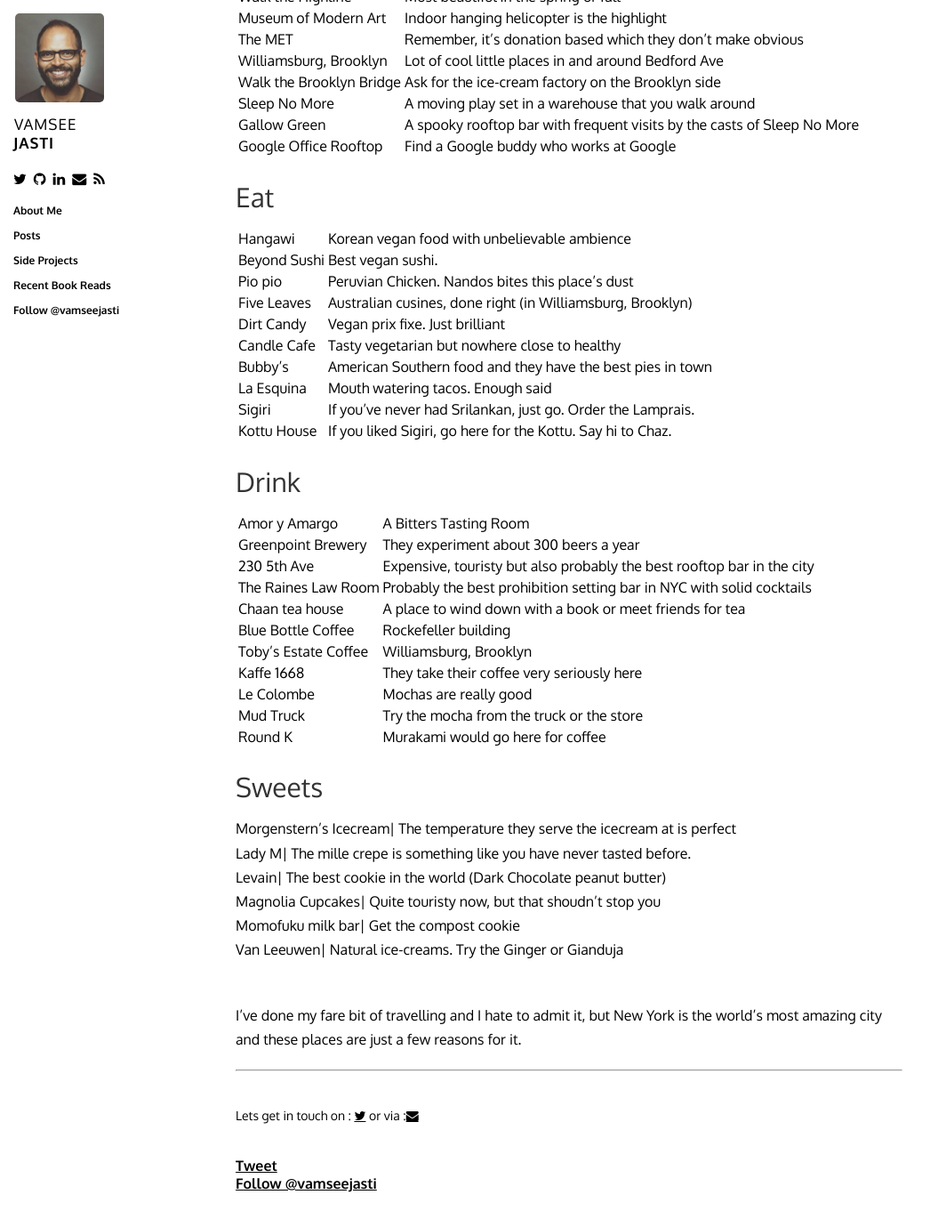
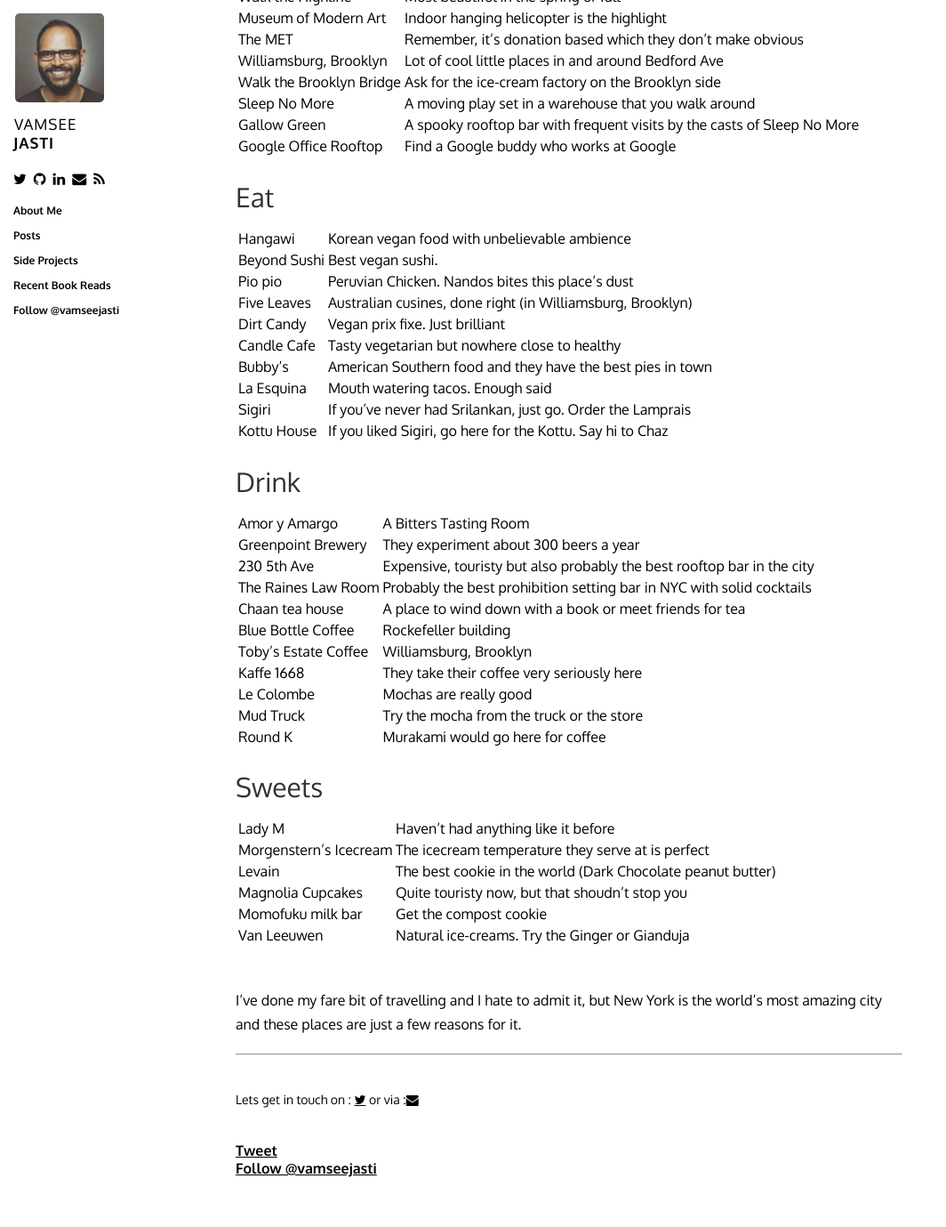
Before and after one commit to jasti/jasti.github.io, a Jekyll site: the page built from _posts/2014-03-13-ny.markdown, in a window 1280 px wide and 1400 px high, scrolled down 426 px. Shown: the top 1379 px of the window at 89% size, without its empty margins (0-1064 px from the left). Built offline with Jekyll 4.4.1, drawn with Linux system fonts in a browser that asks for light colours; nearby versions of some CDN libraries; comment, search, counter and statistics services are not loaded.

Commit message:
fix typos

```diff
--- a/_posts/2014-03-13-ny.markdown
+++ b/_posts/2014-03-13-ny.markdown
@@ -30,8 +30,8 @@
 Candle Cafe| Tasty vegetarian but nowhere close to healthy<br>
 Bubby’s| American Southern food and they have the best pies in town<br>
 La Esquina| Mouth watering tacos. Enough said <br>
-Sigiri| If you've never had Srilankan, just go. Order the Lamprais.<br>
-Kottu House| If you liked Sigiri, go here for the Kottu. Say hi to Chaz.<br>
+Sigiri| If you've never had Srilankan, just go. Order the Lamprais<br>
+Kottu House| If you liked Sigiri, go here for the Kottu. Say hi to Chaz<br>
 
 <h2>Drink</h2>
 
@@ -49,12 +49,13 @@
 
 <h2>Sweets</h2>
 
-Morgenstern's Icecream| The temperature they serve the icecream at is perfect<br>
-Lady M| The mille crepe is something like you have never tasted before.<br>
+Lady M| Haven't had anything like it before<br>
+Morgenstern's Icecream| The icecream temperature they serve at is perfect<br>
 Levain| The best cookie in the world (Dark Chocolate peanut butter)<br>
 Magnolia Cupcakes| Quite touristy now, but that shoudn't stop you<br>
 Momofuku milk bar| Get the compost cookie<br>
 Van Leeuwen| Natural ice-creams. Try the Ginger or Gianduja<br>
+
 <br>
 
 
```
